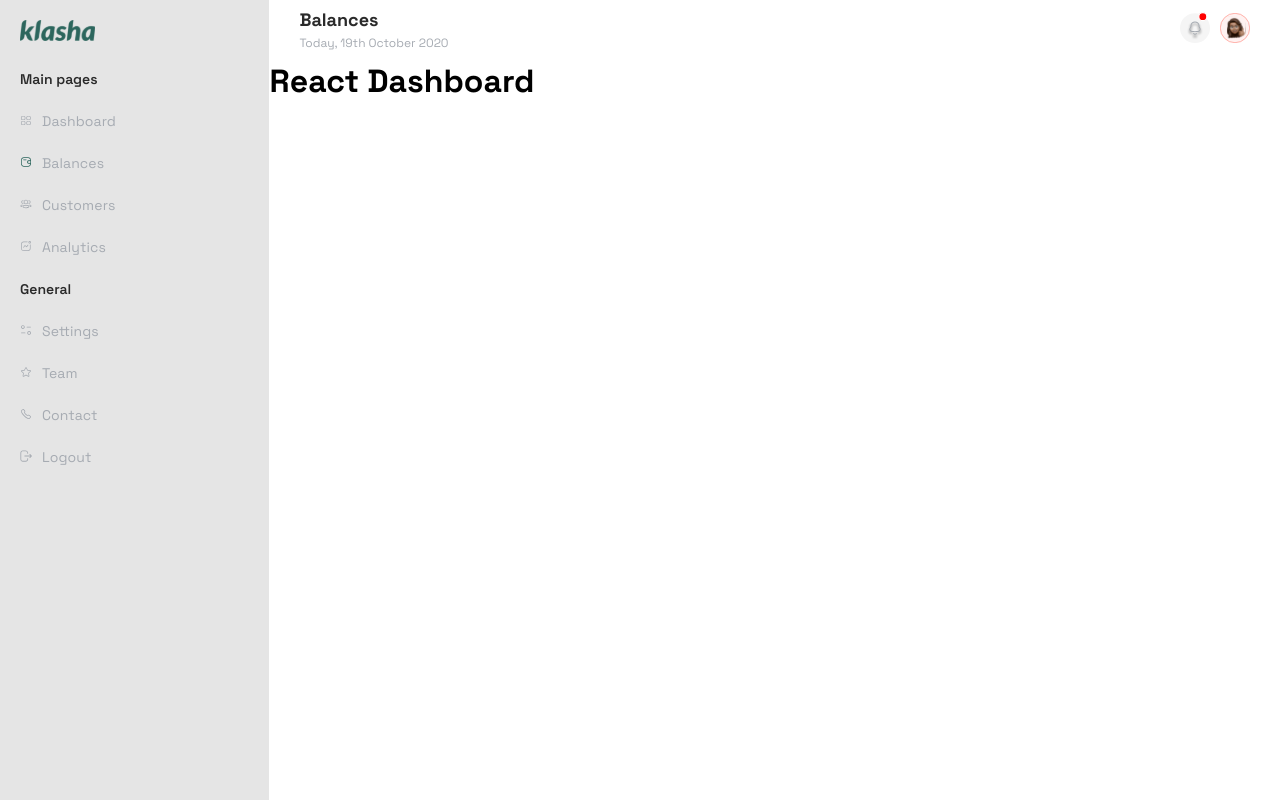
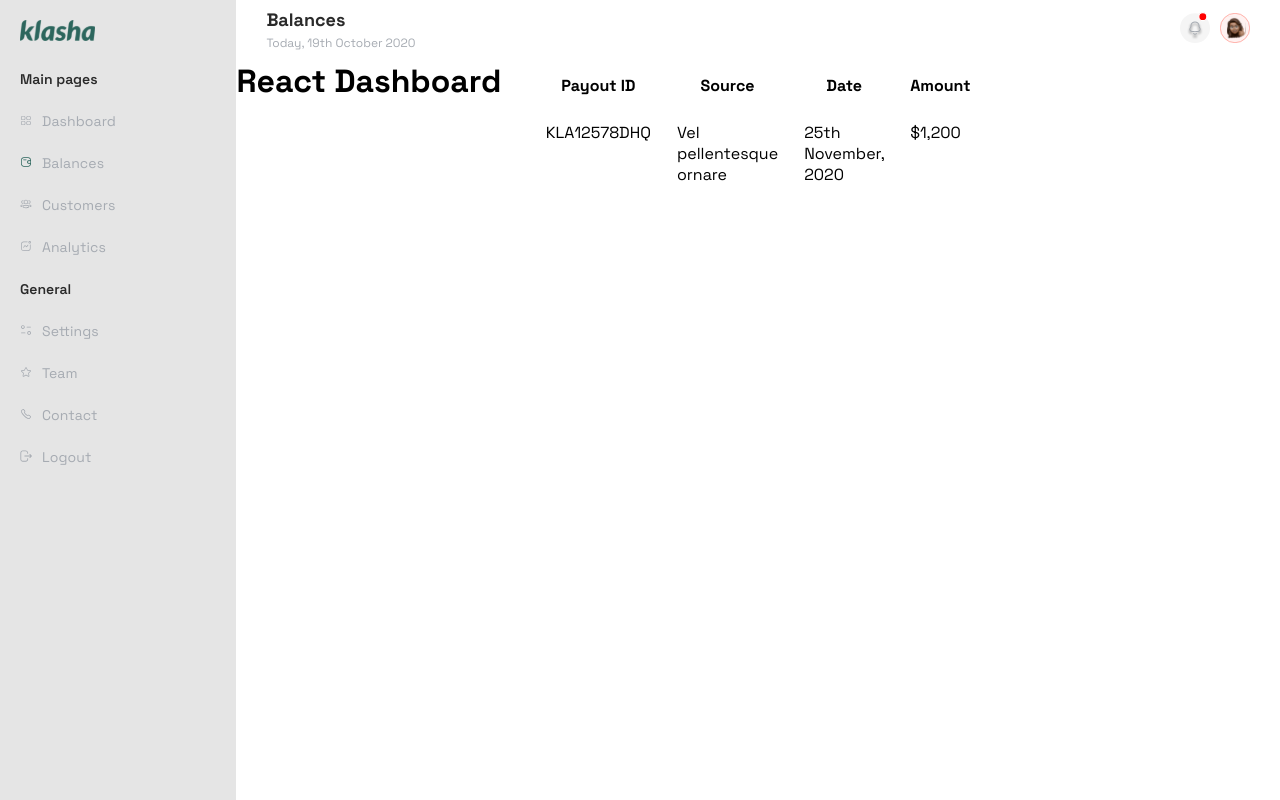
Before and after one commit to siccoo/klasha-dashboard, a React (Create React App) app: page / in a window 1280 px wide. Built offline with nearby package versions, Linux system fonts and the light colour scheme.

Commit message:
updates Table.js & Table.css

```diff
--- a/src/App.js
+++ b/src/App.js
@@ -1,6 +1,7 @@
 import React, { useState } from "react";
 import Navbar from "./components/navbar/Navbar";
-import Sidebar from "./components/sidebar/Sidebar"
+import Sidebar from "./components/sidebar/Sidebar";
+import Table from "./components/table/Table";
 
 const App = () => {
   const [sidebarOpen, setSidebarOpen] = useState(false);
@@ -18,6 +19,7 @@ const App = () => {
       <Navbar sidebarOpen={sidebarOpen} openSidebar={openSidebar} />
       <h1>React Dashboard</h1>
       <Sidebar />
+      <Table />
     </div>
   );
 }
--- /dev/null
+++ b/src/components/table/Table.css
@@ -0,0 +1,31 @@
+/******* TABLE *******/
+
+.table__responsive {
+    border: none !important;
+  }
+
+  .table td, .table th {
+    padding: .75rem;
+    vertical-align: top;
+    /* border-top: 1px solid #dee2e6; */
+  }
+
+  /* == Responsive Table ==*/
+  table.focus-on tbody tr.focused th {
+    background-color: #30419b;
+    color: #ffffff;
+  }
+
+  table.focus-on tbody tr.focused td {
+    background-color: #30419b;
+    color: #ffffff;
+  }
+
+  span .green {
+    border: 1px solid #CCCFD4;
+    box-sizing: border-box;
+    border-radius: 30px;
+    color: #27AE60;
+    font-size: 12px;
+    line-height: 14px;
+  }
--- /dev/null
+++ b/src/components/table/Table.js
@@ -0,0 +1,36 @@
+import "./Table.css";
+
+const Table = () => {
+    return (
+        <div className="table__responsive">
+            <table className="table table__hover">
+                <thead className="">
+                    <tr>
+                        <th scope="col">Payout ID</th>
+                        <th scope="col">Source</th>
+                        <th scope="col">Date</th>
+                        <th scope="col">Amount</th>
+                    </tr>
+                </thead>
+                <tbody>
+                    <tr>
+                        <td>
+                            <p>KLA12578DHQ</p>
+                        </td>
+                        <td>
+                            Vel pellentesque ornare
+                        </td>
+                        <td>
+                            <span className="green">25th November, 2020</span>
+                        </td>
+                        <td>
+                            $1,200
+                        </td>
+                    </tr>
+                </tbody>
+            </table>
+        </div>
+    )
+}
+
+export default Table
```
